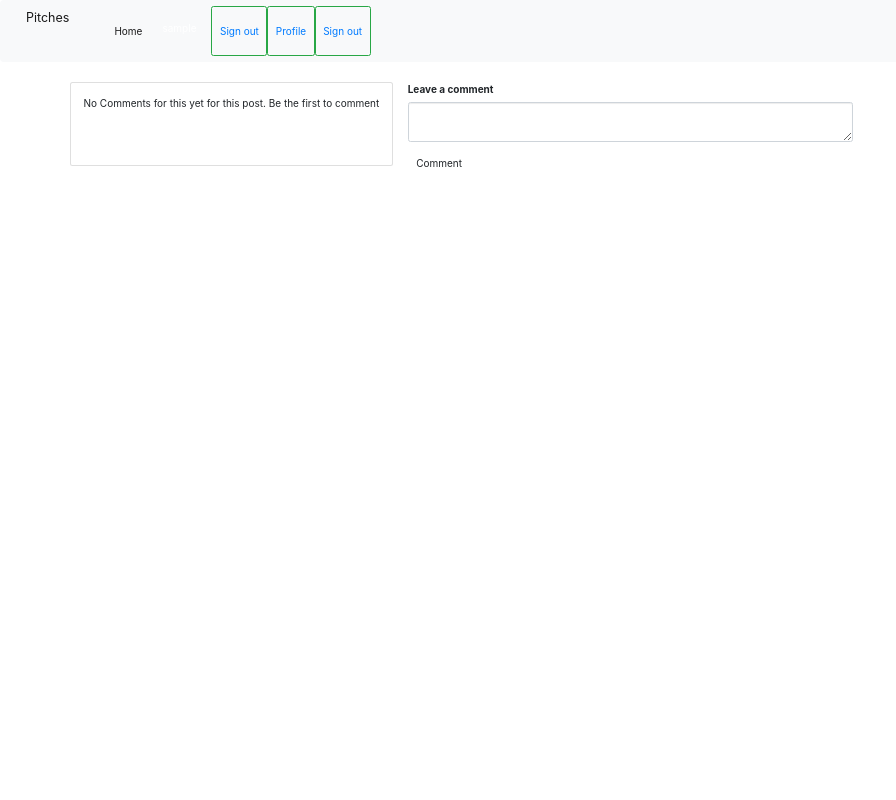
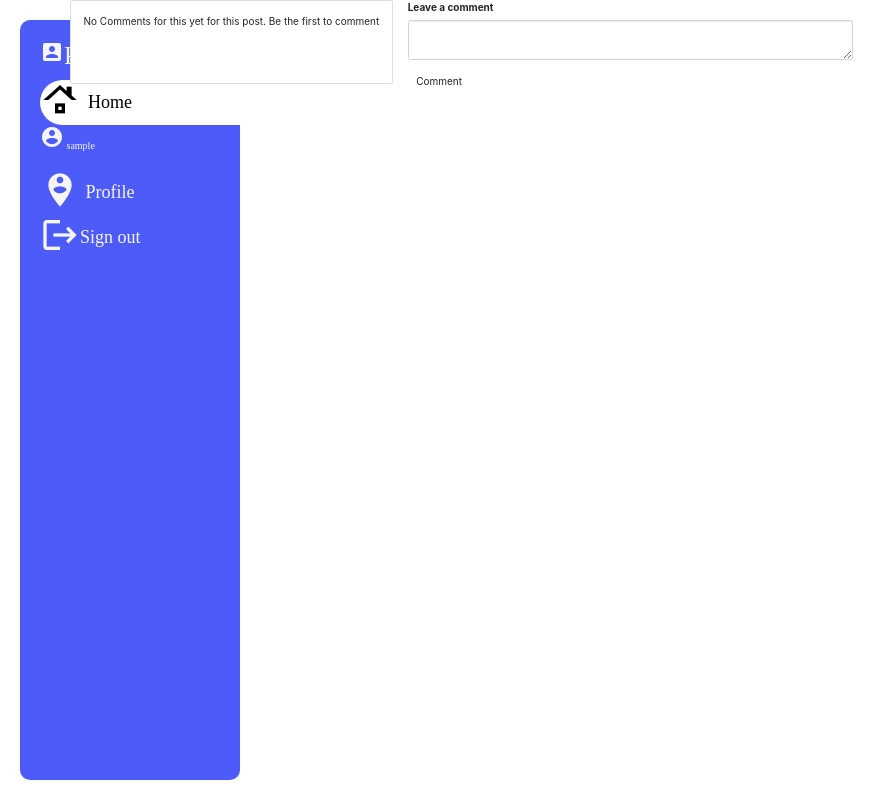
Before and after one commit to KaranjaK/Pitch-Ideas, a Flask app: page /comment/1 in a window 1280 px wide. Shown: the whole page, without its empty margins (0-896 px from the left). Run offline with Flask 2, Linux system fonts and the light colour scheme; the visitor is signed in with stand-in values (Sample User, id 1); data comes from the database, SQL or seed files in the repository; data that the repository does not hold is empty; some libraries are stand-ins or nearby versions.

Commit message:
Deployment fix

```diff
--- a/app/static/styles.css
+++ b/app/static/styles.css
@@ -1,3 +1,101 @@
-.navbar-nav{
-    list-style-type: none;
+*{
+    margin: 0;
+    padding: 0;
+    box-sizing: border-box;
 }
+.navigation{
+    position: fixed;
+    top: 2rem;
+    left: 2rem;
+    bottom: 2rem;
+    width: 20rem;
+    border-radius: 1rem;
+    box-sizing: initial;
+    border-left: 2rem solid #4d5bf9;
+    background: #4d5bf9;
+    transition: width 0.5s;
+    padding-top: 2rem;
+    color: whitesmoke;
+    font-family: Concert One;
+}
+.navigation ul{
+    position: absolute;
+    top: 0;
+    left: 0;
+    width: 21rem;
+    padding-left: 1rem;
+    padding-top: 6rem;
+}
+.navigation ul li{
+    position: relative;
+    list-style: none;
+    width: 100%;
+    height: 4.5rem;
+    left: -1rem;
+    border-top-left-radius: 3rem;
+    border-bottom-left-radius: 3rem;
+}
+.navigation ul li.active{
+    background-color: #fff;
+}
+.navigation ul li a{
+    position: relative;
+    display: block;
+    width: 100%;
+    display: flex;
+    text-decoration: none;
+    color: whitesmoke;
+}
+.navigation ul li.active a{
+    color: #000;
+}
+.navigation ul li a .title{
+    position: relative;
+    display: block;
+    min-width: 6rem;
+    height: 10rem;
+    line-height: 4.5rem;
+    text-align: center;
+    font-size: 1.8rem;
+}
+.navigation ul li a .material-icons{
+    font-size: 4rem;
+}
+.toggle{
+    position: fixed;
+    top: 2rem;
+    right: 2rem;
+    width: 5rem;
+    height: 5rem;
+    background: #4d5bf9;
+    border-radius: 1rem;
+    cursor: pointer;
+    display: flex;
+    justify-content: center;
+    align-items: center;
+}
+/* .toggle.active{
+    background: #ff4d89;
+}
+.toggle.material-icons{
+    position: absolute;
+    color: #fff;
+    font-size: 10rem;
+    display: none;
+}
+.toggle.material-icons.open,
+.toggle.active.material-icons.close{
+    display: block;
+}
+.toggle.material-icons.close,
+.toggle.active.material-icons.open{
+    display: block;
+} */
+
+#posts{
+    font-family: Concert One;
+    font-size: 4rem;
+}
+.nav{
+    margin-left: 8rem;
+}
--- a/app/templates/base.html
+++ b/app/templates/base.html
@@ -7,6 +7,7 @@
             <link rel="stylesheet" href="https://cdn.jsdelivr.net/npm/bootstrap@4.6.1/dist/css/bootstrap.min.css" integrity="sha384-zCbKRCUGaJDkqS1kPbPd7TveP5iyJE0EjAuZQTgFLD2ylzuqKfdKlfG/eSrtxUkn" crossorigin="anonymous">
             <link rel="stylesheet" href="{{url_for('static',filename='styles.css')}}">
             <link rel="stylesheet" href="https://fonts.googleapis.com/css?family=Tangerine&family=Alfa+Slab+One&family-Concert+One">
+            <link rel="stylesheet" href="https://fonts.googleapis.com/icon?family=Material+Icons">
     {% endblock %}
 
     {% block navbar %}
--- /dev/null
+++ b/app/templates/email/welcom_user.txt
@@ -0,0 +1,3 @@
+Hello {{user.username}}
+Welcome to Pitches101
+We have just seen you have signed up to Pitchers and want to welcome you to the family. Please enjoy the various pitches.
--- a/app/templates/email/welcome_user.html
+++ /dev/null
@@ -1,3 +0,0 @@
-Hello {{user.username}}
-Welcome to Watchlist
-We have just seen you have signed up to Pitchers and want to welcome you to the family. Please enjoy the various pitches.
--- a/app/templates/sidebar.html
+++ b/app/templates/sidebar.html
@@ -1,48 +1,62 @@
-<nav class="navbar navbar-expand-lg navbar-light bg-light">
-  <a class="navbar-brand" href="#">Pitches</a>
-  <button
-    class="navbar-toggler"
-    type="button"
-    data-toggle="collapse"
-    data-target="#navbarSupportedContent"
-    aria-controls="navbarSupportedContent"
-    aria-expanded="false"
-    aria-label="Toggle navigation"
-  >
-    <span class="navbar-toggler-icon"></span>
-  </button>
-
-  <div class="collapse navbar-collapse" id="navbarSupportedContent">
-    <ul class="navbar-nav mr-auto">
-      <li class="nav-item active">
-        <a class="nav-link" href="#"
-          >Home <span class="sr-only">(current)</span></a
-        >
+<div class="container fluid">
+  <div class="navigation">
+    <h1><span class="material-icons">account_box</span>Pitch</h1>
+    <ul>
+      <li class="list active">
+        <a href="{{url_for('main.index')}}">
+          <span class="material-icons">roofing</span>
+          <span class="title">Home</span>
+        </a>
       </li>
       {% if current_user.is_authenticated %}
-      <li style="color: white; padding: 15px">{{current_user.username}}</li>
-       <button class="btn btn-outline-success my-2 my-sm-0" type="submit">
-        <a href="{{url_for('auth.logout')}}">Sign out</a>
-      </button>
+        <li class="list">
+          <span class="material-icons">account_circle</span>
+          <span class="title">{{current_user.username}}</span>
+        </li>
+        <li class="list">
+          <a href="{{url_for('main.profile',uname=current_user.username)}}">
+            <span class="material-icons">person_pin_circle</span>
+            <span class="title">Profile</span>
+          </a>
+        </li>
+        <li class="list">
+          <a href="{{url_for('auth.logout')}}">
+            <span class="material-icons">logout</span>
+            <span class="title">Sign out</span>
+          </a>
+        </li>
       {% else %}
-      <button class="btn btn-outline-success my-2 my-sm-0" type="submit">
-        <a href="{{url_for('auth.login')}}">Sign in</a>
-      </button>
-      {%endif%}
-
-      {% if current_user.is_authenticated %}
-      <button class="btn btn-outline-success my-2 my-sm-0" type="submit">
-        <a href="{{url_for('main.profile',uname=current_user.username)}}"
-          >Profile</a
-      </button>
-      <button class="btn btn-outline-success my-2 my-sm-0" type="submit">
-        <a href="{{url_for('auth.logout')}}">Sign out</a>
-      </button>
-      {% else %}
-      <button class="btn btn-outline-success my-2 my-sm-0" type="submit">
-        <a href="{{url_for('auth.login')}}">Sign in</a>
-      </button>
+        <li class="list">
+          <a href="{{url_for('auth.login')}}">
+            <span class="material-icons">login</span>
+            <span class="title">Sign in</span>
+          </a>
+        </li>
       {%endif%}
     </ul>
   </div>
-</nav>
+
+  <!-- <div class="toggle">
+    <span class="material-icons open">menu</span>
+    <span class="material-icons close">cancel</span>
+
+  </div> -->
+  <script>
+
+    let menuToggle = document.querySelector('.toggle');
+    menuToggle.onclick = function(){
+      menuToggle.classList.toggle('active')
+    }
+
+    let list = document.querySelectorAll('.list');
+    for (let i=0; i<list.length; i++){
+      list[i].onclick = function(){
+        let j = 0;
+        while(j < list.length){
+          list[j++].className = 'list';
+        }
+        list[i].className = 'list active';
+      }
+    }
+  </script>
+</div>
```
Also changed, not shown: 1 other file.
